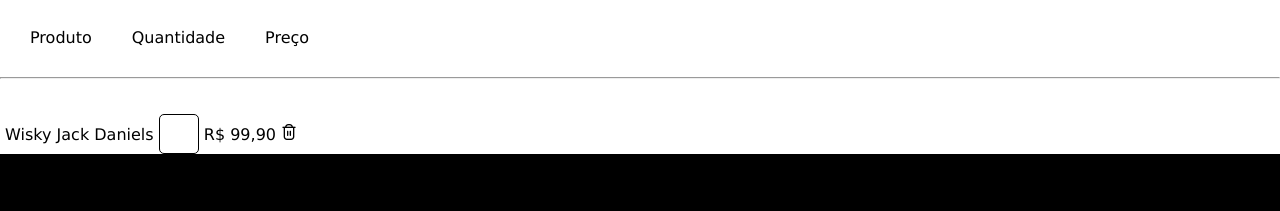
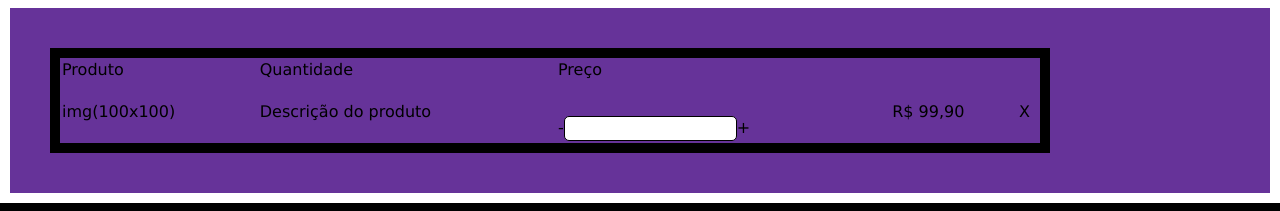
Before and after one commit to JHE4N/drink-site, a plain HTML site: page cart.html in a window 1280 px wide. Shown: the part 103-314 px from the top of the page. Drawn offline with nearby package versions, Linux system fonts and the light colour scheme.

Commit message:
Update cart.html

```diff
--- a/cart.html
+++ b/cart.html
@@ -70,19 +70,15 @@
         .gamb{
             height: 101px;
         }
-        .info_produto{
+        .tabela{
+            background-color: rebeccapurple;
+            margin: 10px;
             display: flex;
-            padding: 10px;
-            margin: 10;
         }
-        .info_produto span{
-            margin: 20px;
-        }
-        .produto input{
-            width: 40px;
-            height: 40px;
-            text-align: center;
-            font-size: 16px;
+        table{
+            border: 10px solid black;
+            margin: 40px;
+            width: 1000px;
         }
         footer{
             background-color: black;
@@ -139,18 +135,27 @@
     <div class="gamb">
     </div>
     <section>
-        <div class="info_produto">
-            <span>Produto</span>
-            <span>Quantidade</span>
-            <span>Preço</span>
-        </div>
-        <hr>
-        <div class="produto">
-            <img src="" alt="">
-            <span>Wisky Jack Daniels</span>
-            <input type="number">
-            <span>R$ 99,90</span>
-            <span><i class="fi fi-rr-trash"></i></span>
+        <div class="tabela">
+            <table>
+                <thead>
+                    <tr>
+                        <td>Produto</td>
+                        <td>Quantidade</td>
+                        <td>Preço</td>
+                    </tr>
+                </thead>
+                <tbody>
+                   <tr>
+                    <div>
+                        <td>img(100x100)</td>
+                        <td>Descrição do produto</td>
+                        <td>-<input type="number" name="" id="">+</td>
+                        <td>R$ 99,90</td>
+                        <td>X</td>
+                    </div>
+                   </tr>
+                </tbody>
+            </table>
         </div>
     </section>
     <footer>
```
